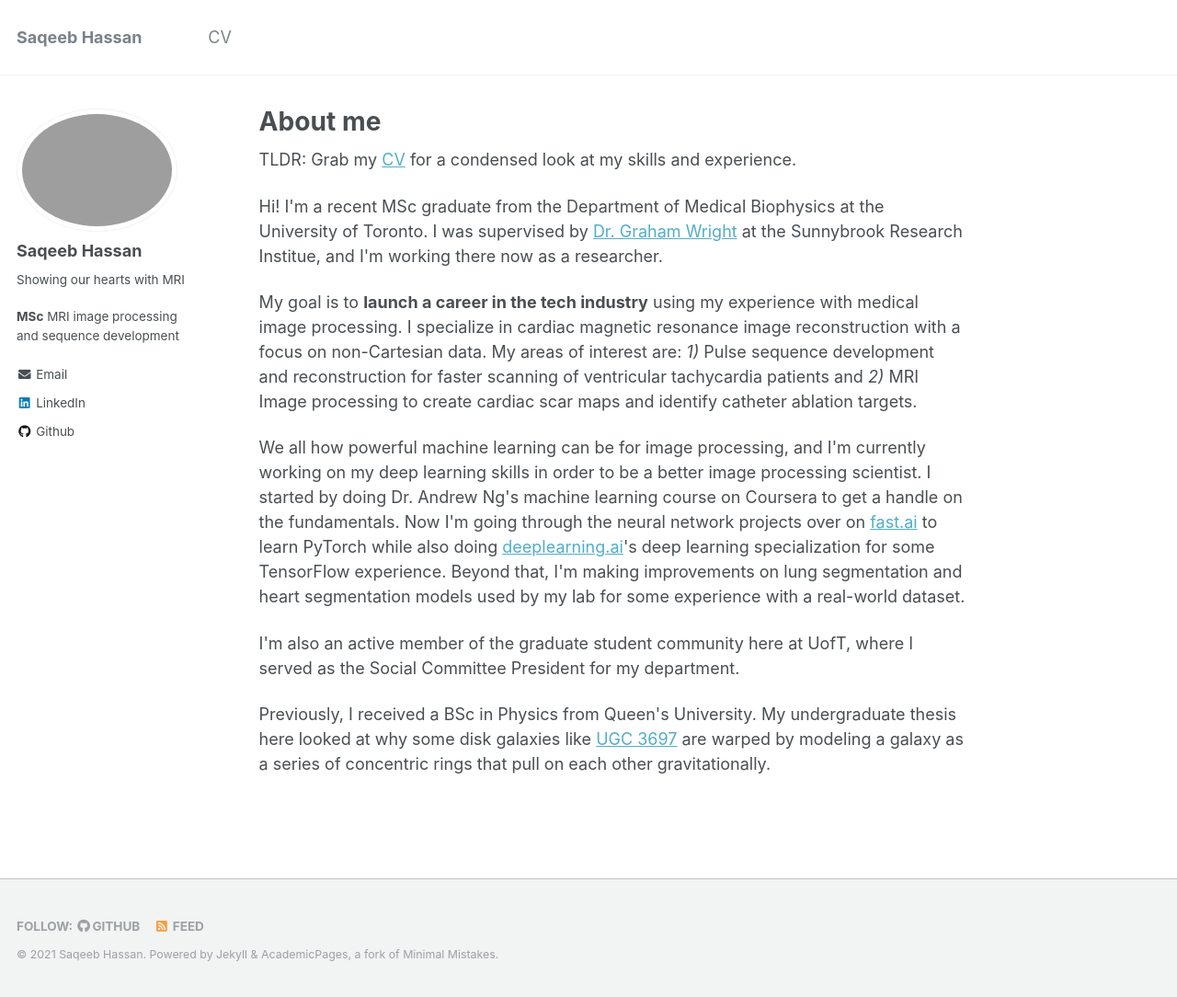
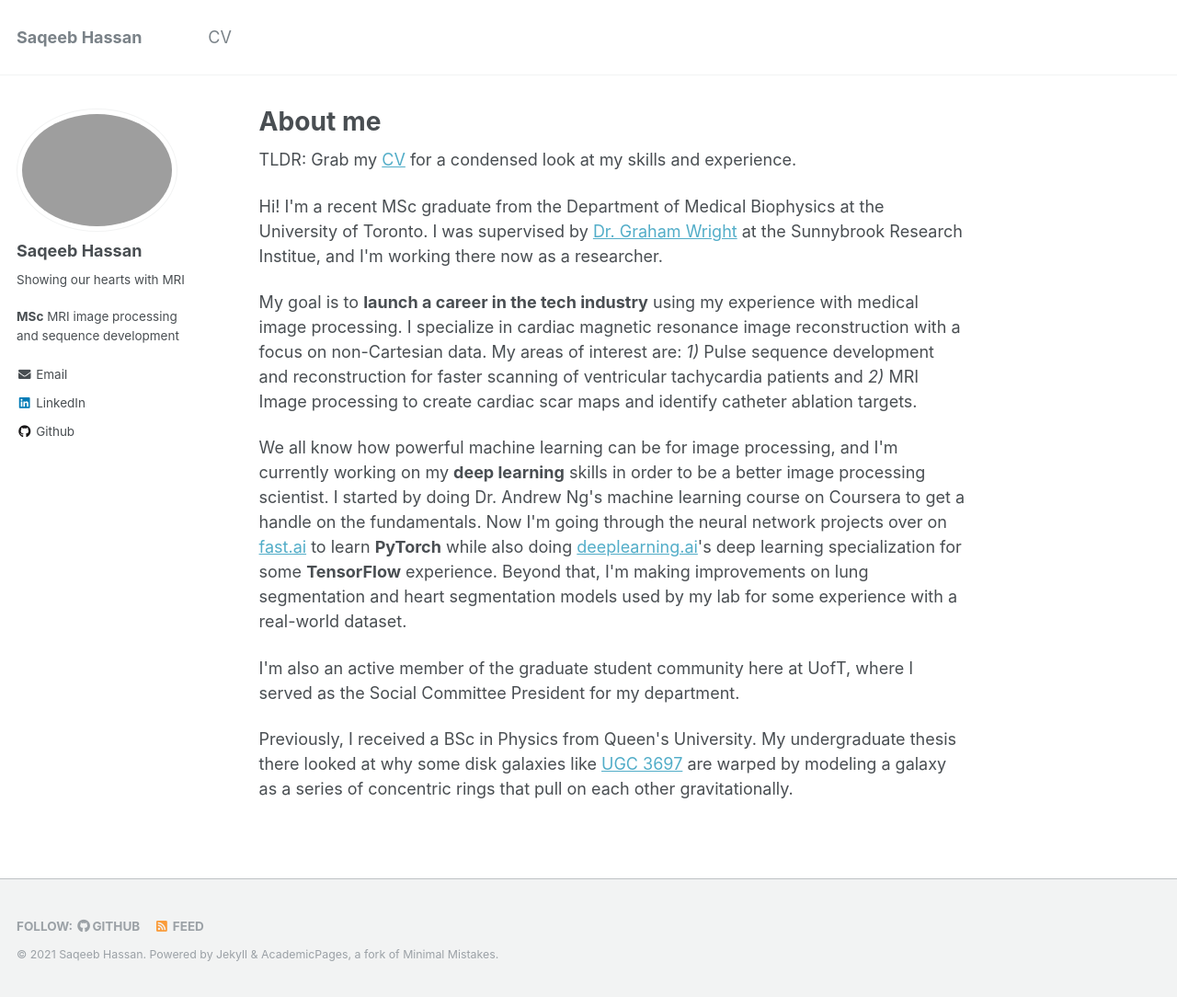
Before and after one commit to Saqeeb95/saqeeb.com-old, a Jekyll site: the page built from _pages/about.html, in a window 1280 px wide and 1084 px high. Shown: the whole window at 92% size. Built offline with Jekyll 4.4.1, drawn with Linux system fonts in a browser that asks for light colours.

Commit message:
fixed typo in about.html and bolded more words

```diff
--- a/_pages/about.html
+++ b/_pages/about.html
@@ -31,12 +31,12 @@ redirect_from:
   </p>
 
   <p>
-    We all how powerful machine learning can be for image processing, and I'm currently working on my deep learning skills in order
-    to be a better image processing scientist. I started by doing Dr. Andrew Ng's machine learning course on Coursera to get a
-    handle on the fundamentals. Now I'm going through the neural network projects over on
-     <a href="https://fast.ai" target="_blank">fast.ai</a> to learn PyTorch while also doing
+    We all know how powerful machine learning can be for image processing, and I'm currently working on my <b>deep learning</b> skills
+    in order to be a better image processing scientist. I started by doing Dr. Andrew Ng's machine learning course on Coursera
+    to get a handle on the fundamentals. Now I'm going through the neural network projects over on
+     <a href="https://fast.ai" target="_blank">fast.ai</a> to learn <b>PyTorch</b> while also doing
      <a href="https://deeplearning.ai" target="_blank">deeplearning.ai</a>'s deep learning specialization for some
-     TensorFlow experience. Beyond that, I'm making improvements on lung segmentation and heart segmentation models used
+     <b>TensorFlow</b> experience. Beyond that, I'm making improvements on lung segmentation and heart segmentation models used
       by my lab for some experience with a real-world dataset.
   </p>
 
@@ -46,7 +46,7 @@ redirect_from:
   </p>
 
   <p>
-  Previously, I received a BSc in Physics from Queen's University. My undergraduate thesis here looked at why
+  Previously, I received a BSc in Physics from Queen's University. My undergraduate thesis there looked at why
   some disk galaxies like
    <a href="https://public.nrao.edu/gallery/warped-disk-of-galaxy-ugc-3697-2/" target="_blank">UGC 3697</a>
    are warped by modeling a galaxy as a series of concentric rings that pull on each other gravitationally.
```
